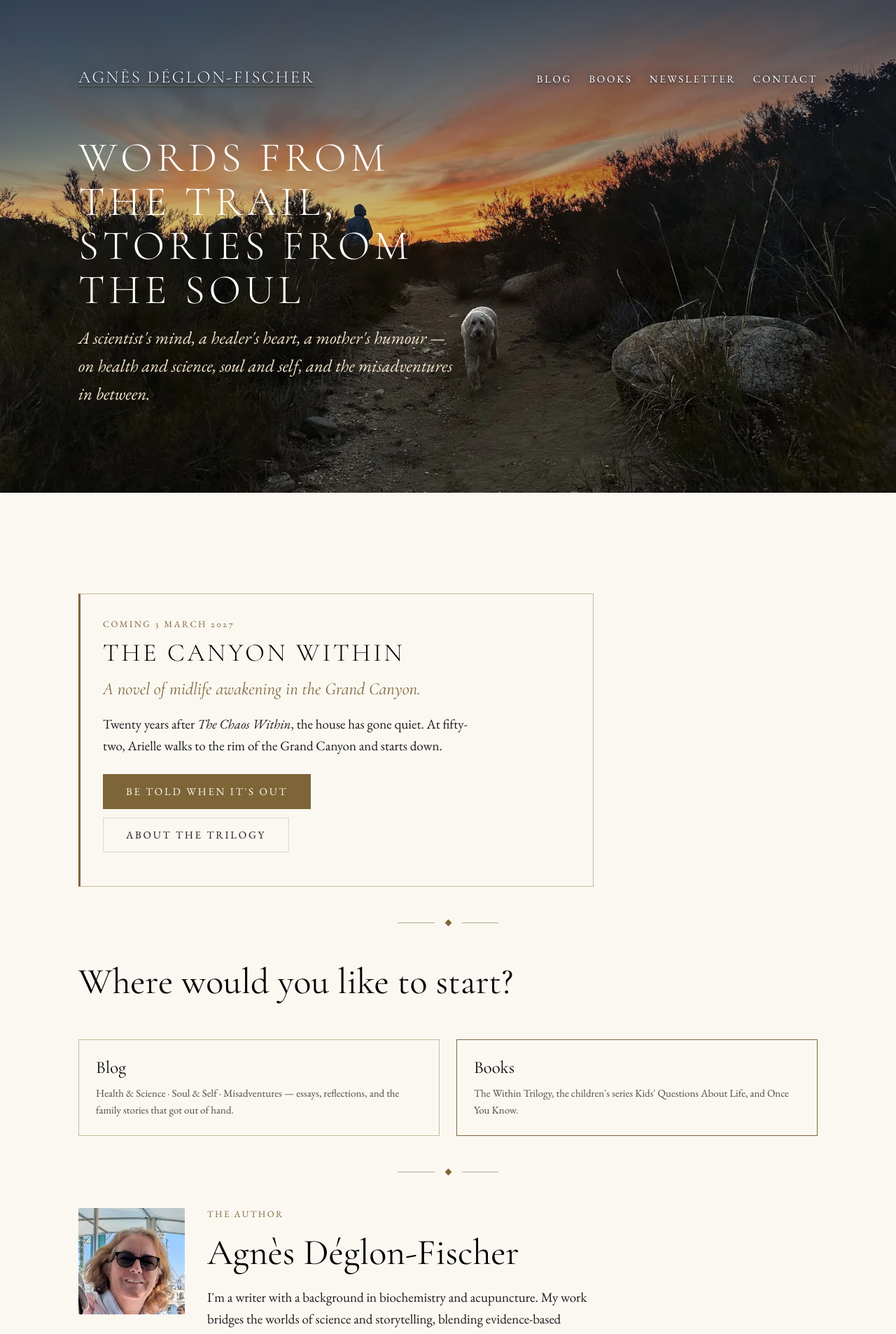
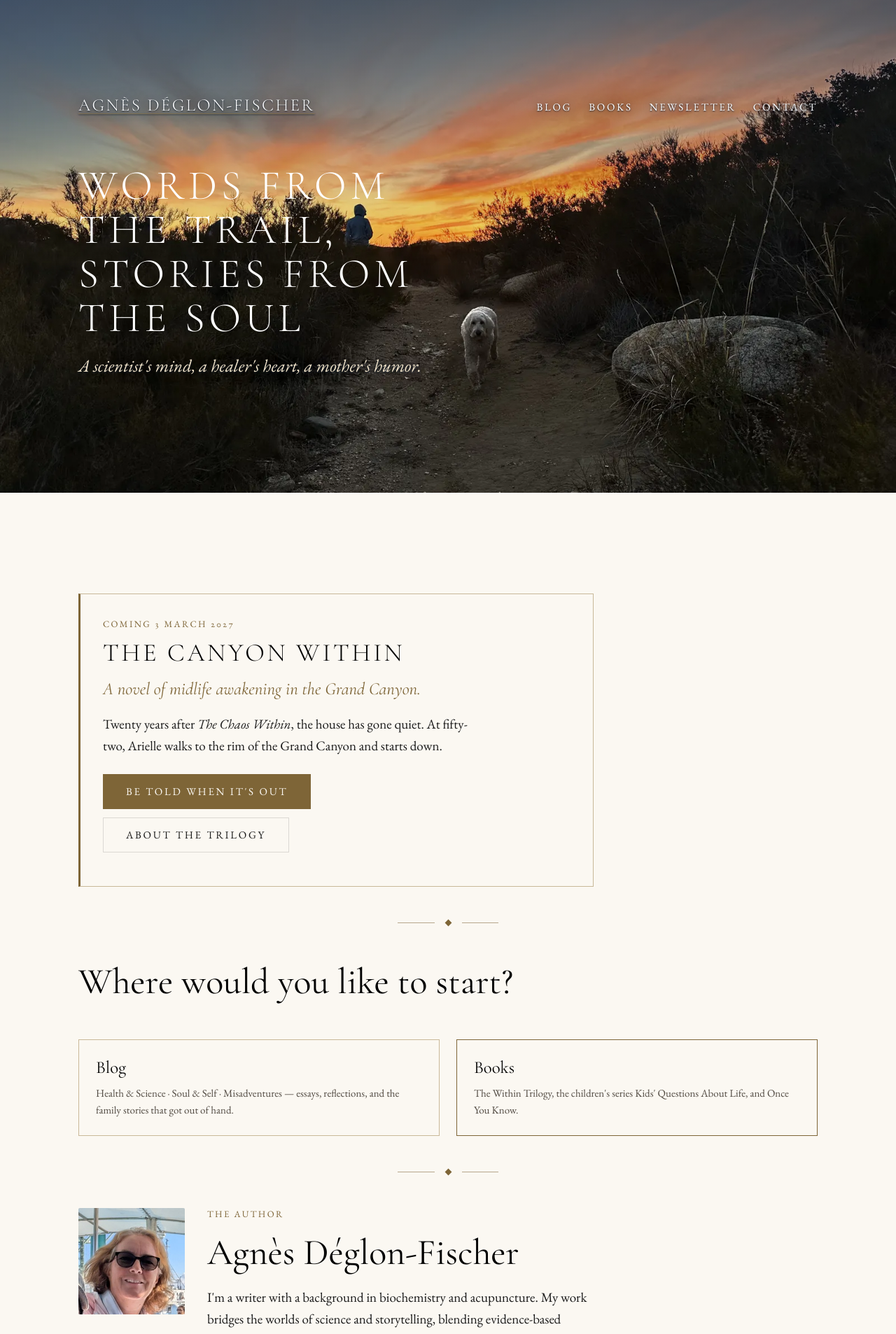
Before and after one commit to adeglon/adeglon.github.io, a Jekyll site: the page built from docs/index.html, in a window 1280 px wide. Shown: the top 1906 px of the page at 70% size. Built offline with Jekyll 4.4.1, drawn with Linux system fonts in a browser that asks for light colours; a script that is not in the unit is left out.

Commit message:
Lighter scrim back; shorten the standfirst and give it its own legibility

```diff
--- a/docs/assets/css/components.css
+++ b/docs/assets/css/components.css
@@ -202,7 +202,13 @@
   font-size: clamp(2.1rem, 1.15rem + 3.2vw, 3.9rem);
   max-width: 20ch;
 }
-.hero--trail .hero__sub { max-width: 34rem; }
+/* Below the ramp's reach, on whatever the photograph happens to be doing
+   there. Cream alone was not enough to read against a lit hillside, and
+   deepening the scrim to fix one line would have dulled the whole sunset. */
+.hero--trail .hero__sub {
+  max-width: 34rem;
+  text-shadow: 0 1px 3px rgba(14, 26, 43, 0.9), 0 0 18px rgba(14, 26, 43, 0.7);
+}
 .hero__body {
   position: relative; z-index: 2;
   padding-block: var(--sp-9);
--- a/docs/assets/css/tokens.css
+++ b/docs/assets/css/tokens.css
@@ -130,10 +130,10 @@
      So: a vertical ramp instead. The sky is the emptiest third of this frame
      and the type sits in it; everything below the ridge line stays clear. */
   --scrim-sky:      linear-gradient(to bottom,
-                      rgba(14, 26, 43, 0.64) 0%,
-                      rgba(14, 26, 43, 0.44) 24%,
-                      rgba(14, 26, 43, 0.18) 46%,
-                      rgba(14, 26, 43, 0.00) 64%);
+                      rgba(14, 26, 43, 0.50) 0%,
+                      rgba(14, 26, 43, 0.30) 22%,
+                      rgba(14, 26, 43, 0.10) 42%,
+                      rgba(14, 26, 43, 0.00) 58%);
   /* Narrow screens use the tall crop, where the sky is proportionally taller
      and the type runs full width - the ramp simply reaches further down. */
   --scrim-sky-narrow: linear-gradient(to bottom,
--- a/docs/index.html
+++ b/docs/index.html
@@ -47,8 +47,7 @@
       </div>
       <div style="margin-top:var(--sp-8)">
         <h1 class="hero__title">Words from the trail,<br>stories from the soul</h1>
-        <p class="hero__sub">A scientist's mind, a healer's heart, a mother's humour —
-          on health and science, soul and self, and the misadventures in between.</p>
+        <p class="hero__sub">A scientist's mind, a healer's heart, a mother's humor.</p>
       </div>
     </div>
   </div>
```
